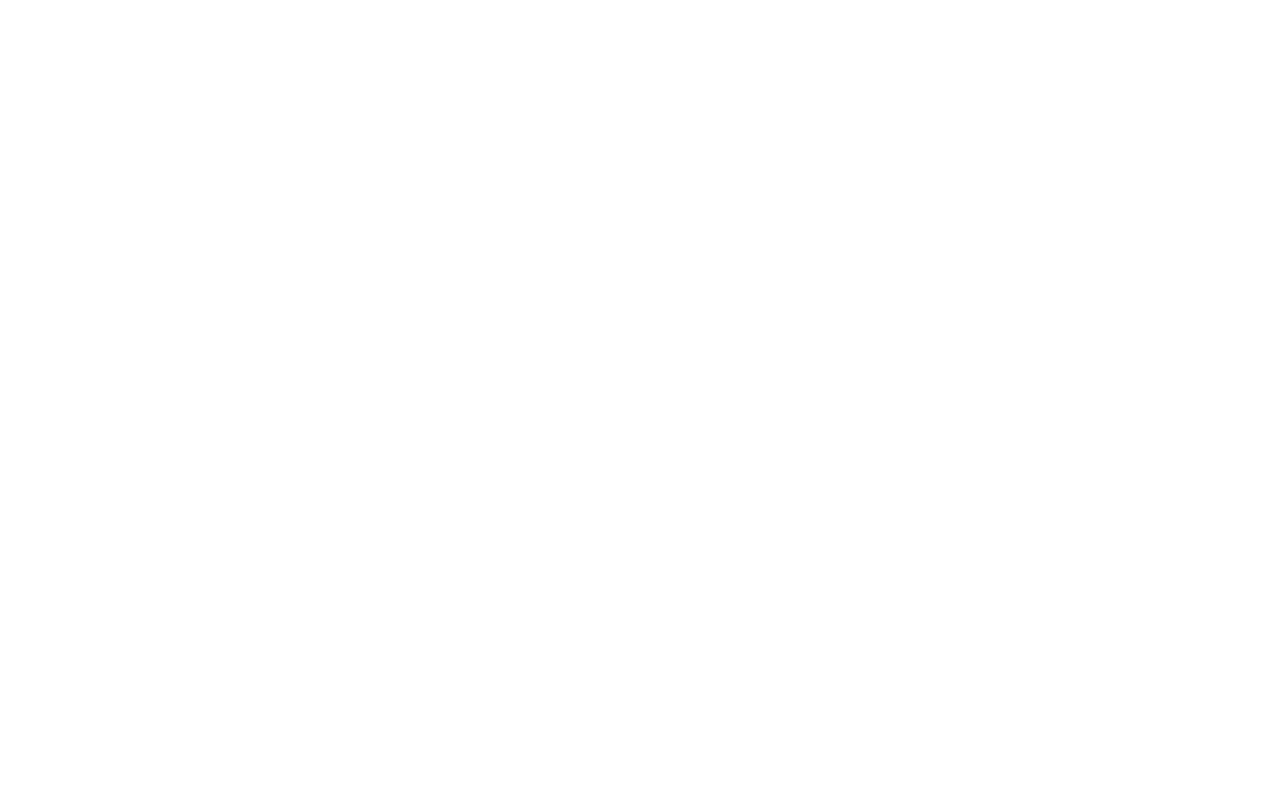
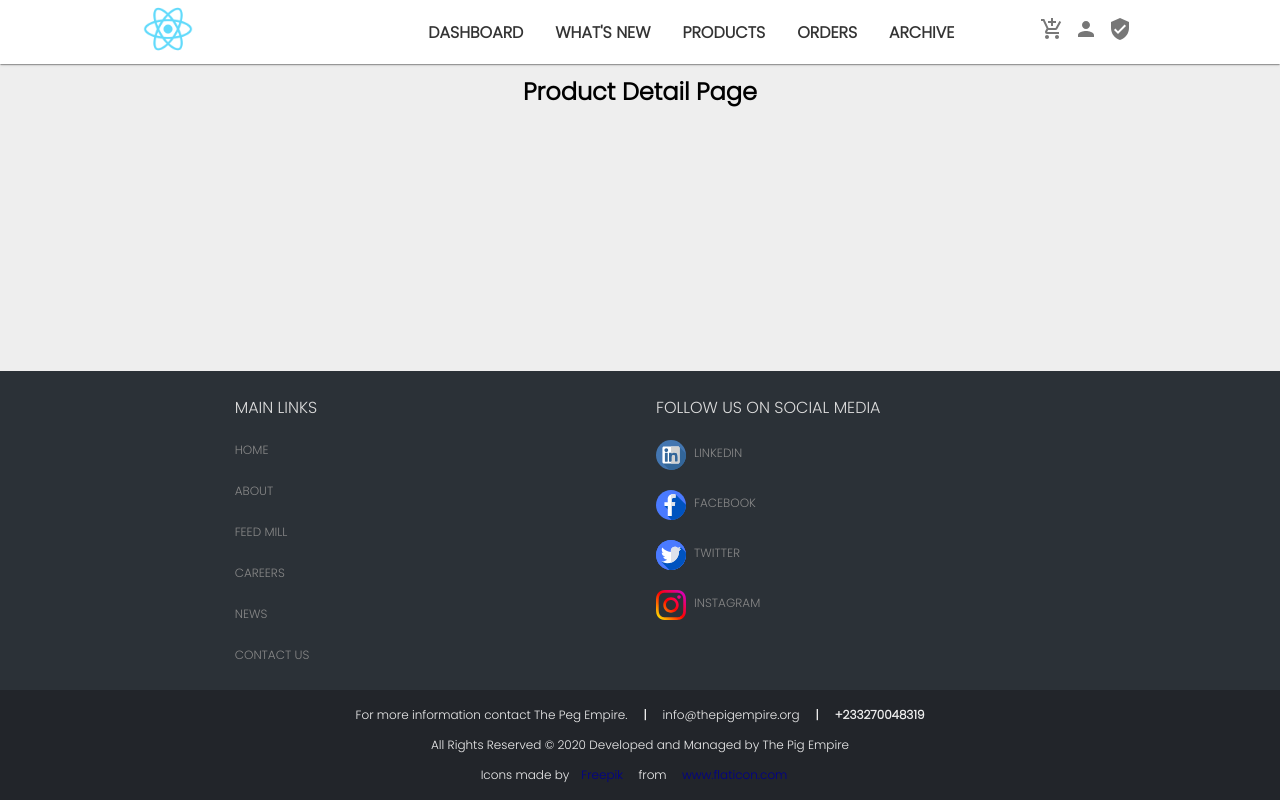
Before and after one commit to stanleyHayes/icerock-shop, a React (Create React App) app: page /products/1 in a window 1280 px wide. Built offline with nearby package versions, Linux system fonts and the light colour scheme.

Commit message:
Product Detail Page ADded

```diff
--- a/src/App.js
+++ b/src/App.js
@@ -13,6 +13,7 @@
 import EditProfilePage from "./pages/profile/EditProfilePage";
 import WhatsNewPage from "./pages/whatsnew/WhatsNewPage";
 import ProductsPage from "./pages/products/ProductsPage";
+import ProductDetailPage from "./pages/products/ProductDetailPage";
 
 function App() {
   return (
@@ -75,6 +76,10 @@
               <ProductsPage />
             </Route>
 
+            <Route path="/products/:productId" exact={true}>
+              <ProductDetailPage />
+            </Route>
+
             <Route path="/whatsnew" exact={true}>
               <WhatsNewPage />
             </Route>
--- /dev/null
+++ b/src/pages/products/ProductDetailPage.js
@@ -0,0 +1,15 @@
+import React from "react";
+import Layout from "../../components/layout/Layout";
+import {Container} from "@material-ui/core";
+
+function ProductDetailPage() {
+    return (
+        <Layout>
+            <Container>
+                <p className="text-align-center font-weight-bold font-size-large">Product Detail Page</p>
+            </Container>
+        </Layout>
+    )
+}
+
+export default ProductDetailPage;
```
Also changed, not shown: 1 other file (tests, documents, lock files or other folders).
